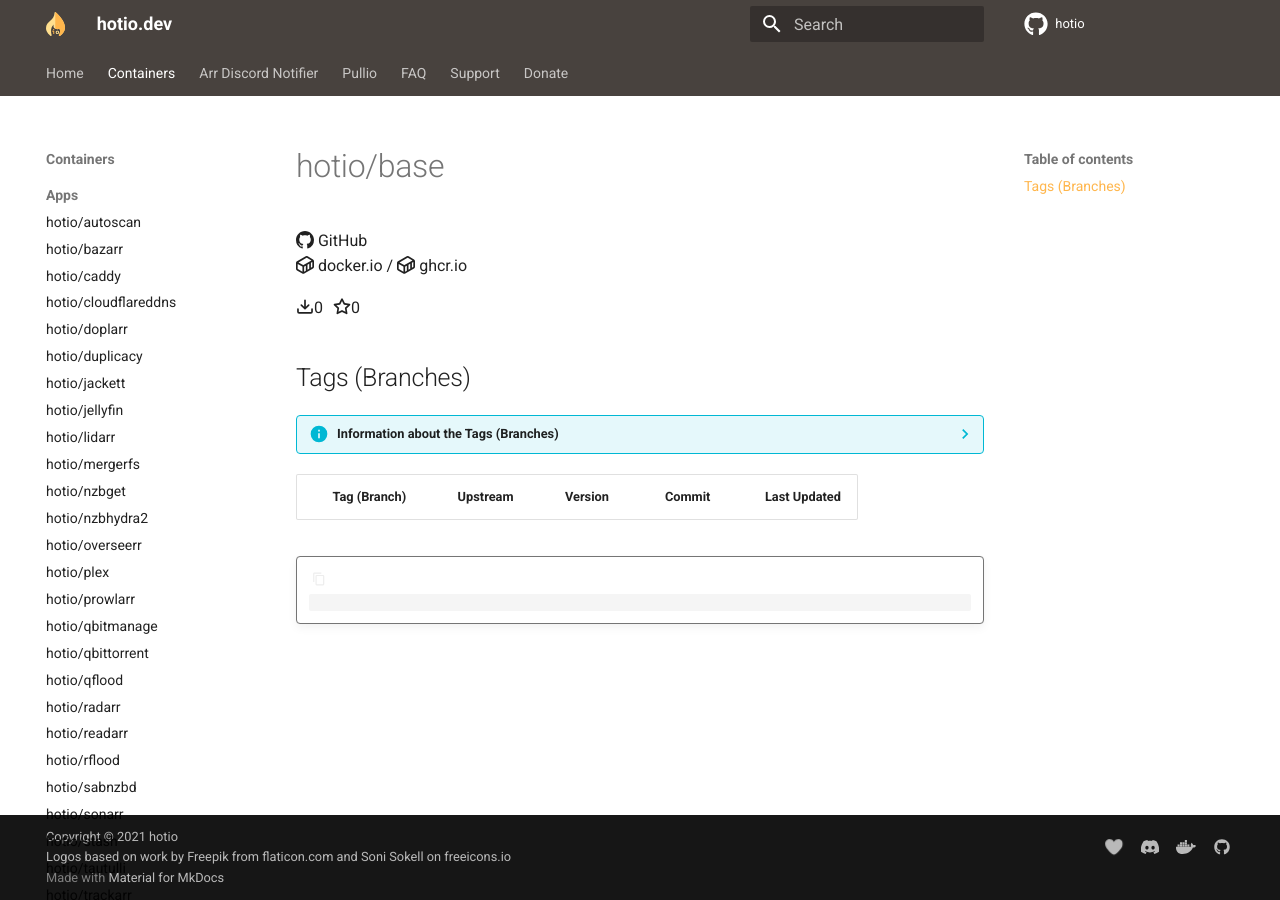
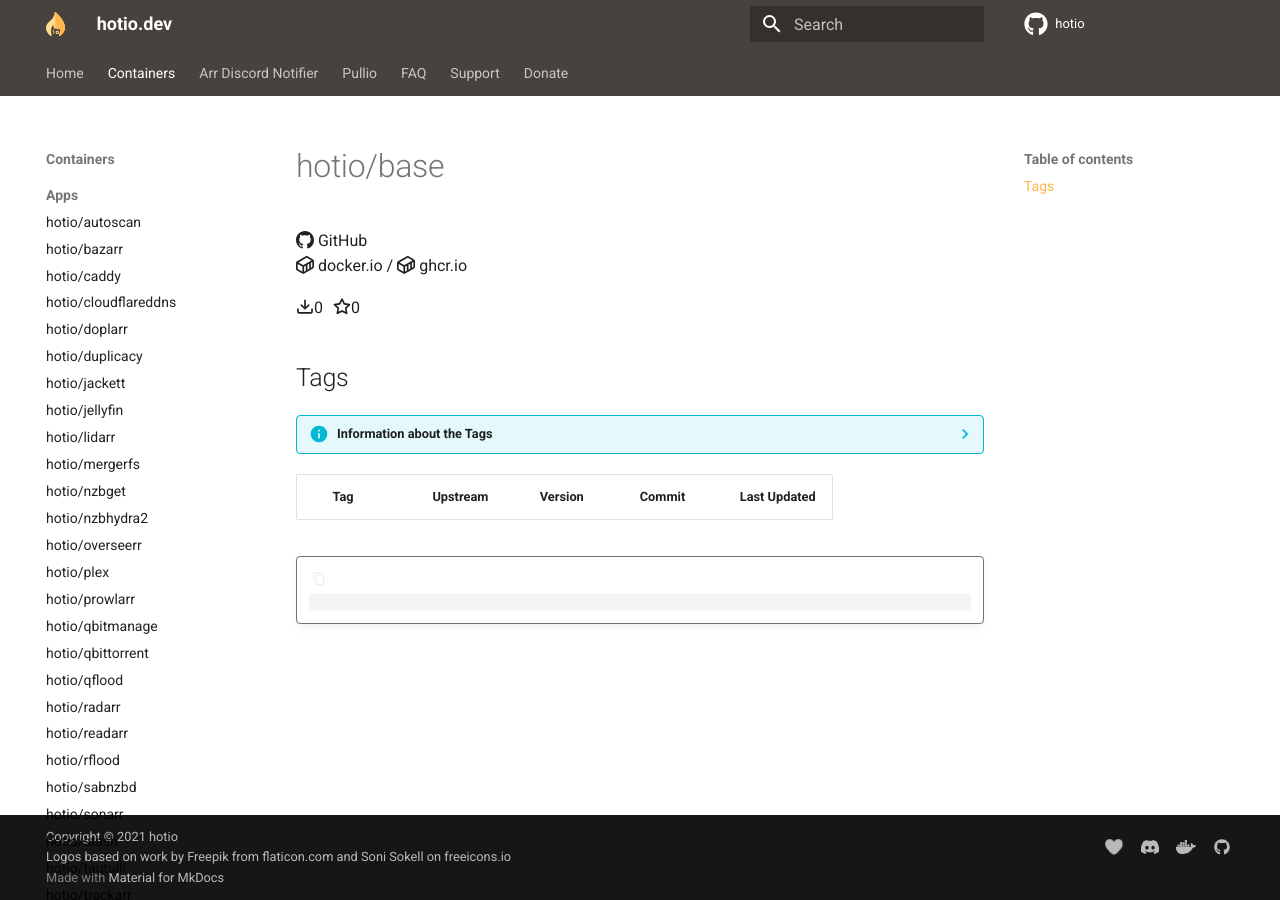
Before and after one commit to hotio/website, an MkDocs documentation site: the page built from docs/containers/base.md, in a window 1280 px wide. Built offline with MkDocs 1.6.1 and Material for MkDocs 9.7.7, drawn with Linux system fonts in a browser that asks for light colours.

Commit message:
update info again

```diff
--- a/includes/tags.md
+++ b/includes/tags.md
@@ -1,12 +1,12 @@
-## Tags (Branches)
+## Tags
 
-??? info "Information about the Tags (Branches)"
+??? info "Information about the Tags"
 
-    The following table reflects the current state of the Git repository. The docker repository is mainly in sync, unless builds fail or commits are pushed for which no builds are started. You can click on the tag (branch) name to go to its source on GitHub, clicking the commit sha brings you to the exact source of that commit.
+    The following table reflects the current state of the Git repository. The docker repository is mainly in sync, unless builds fail or commits are pushed for which no builds are started. You can click on the tag's name to go to its corresponding branch on GitHub, clicking the commit sha brings you to the exact source of that commit.
 
 <table id= "tags-table">
   <thead>
-    <th style="white-space:nowrap;"><span class="twemoji"><svg xmlns="http://www.w3.org/2000/svg" xmlns:xlink="http://www.w3.org/1999/xlink" aria-hidden="true" focusable="false" width="1em" height="1em" style="-ms-transform: rotate(360deg); -webkit-transform: rotate(360deg); transform: rotate(360deg);" preserveAspectRatio="xMidYMid meet" viewBox="0 0 16 16"><path fill-rule="evenodd" d="M2.5 7.775V2.75a.25.25 0 0 1 .25-.25h5.025a.25.25 0 0 1 .177.073l6.25 6.25a.25.25 0 0 1 0 .354l-5.025 5.025a.25.25 0 0 1-.354 0l-6.25-6.25a.25.25 0 0 1-.073-.177zm-1.5 0V2.75C1 1.784 1.784 1 2.75 1h5.025c.464 0 .91.184 1.238.513l6.25 6.25a1.75 1.75 0 0 1 0 2.474l-5.026 5.026a1.75 1.75 0 0 1-2.474 0l-6.25-6.25A1.75 1.75 0 0 1 1 7.775zM6 5a1 1 0 1 0 0 2a1 1 0 0 0 0-2z" fill="#626262"/></svg></span>Tag (Branch)</th>
+    <th style="white-space:nowrap;"><span class="twemoji"><svg xmlns="http://www.w3.org/2000/svg" xmlns:xlink="http://www.w3.org/1999/xlink" aria-hidden="true" focusable="false" width="1em" height="1em" style="-ms-transform: rotate(360deg); -webkit-transform: rotate(360deg); transform: rotate(360deg);" preserveAspectRatio="xMidYMid meet" viewBox="0 0 16 16"><path fill-rule="evenodd" d="M2.5 7.775V2.75a.25.25 0 0 1 .25-.25h5.025a.25.25 0 0 1 .177.073l6.25 6.25a.25.25 0 0 1 0 .354l-5.025 5.025a.25.25 0 0 1-.354 0l-6.25-6.25a.25.25 0 0 1-.073-.177zm-1.5 0V2.75C1 1.784 1.784 1 2.75 1h5.025c.464 0 .91.184 1.238.513l6.25 6.25a1.75 1.75 0 0 1 0 2.474l-5.026 5.026a1.75 1.75 0 0 1-2.474 0l-6.25-6.25A1.75 1.75 0 0 1 1 7.775zM6 5a1 1 0 1 0 0 2a1 1 0 0 0 0-2z" fill="#626262"/></svg></span>Tag</th>
     <th style="white-space:nowrap;"><span class="twemoji"><svg xmlns="http://www.w3.org/2000/svg" xmlns:xlink="http://www.w3.org/1999/xlink" aria-hidden="true" focusable="false" width="1em" height="1em" style="-ms-transform: rotate(360deg); -webkit-transform: rotate(360deg); transform: rotate(360deg);" preserveAspectRatio="xMidYMid meet" viewBox="0 0 16 16"><path fill-rule="evenodd" d="M3.22 9.78a.75.75 0 0 1 0-1.06l4.25-4.25a.75.75 0 0 1 1.06 0l4.25 4.25a.75.75 0 0 1-1.06 1.06L8 6.06L4.28 9.78a.75.75 0 0 1-1.06 0z" fill="#626262"/></svg></span>Upstream</th>
     <th style="white-space:nowrap;"><span class="twemoji"><svg xmlns="http://www.w3.org/2000/svg" xmlns:xlink="http://www.w3.org/1999/xlink" aria-hidden="true" focusable="false" width="1em" height="1em" style="-ms-transform: rotate(360deg); -webkit-transform: rotate(360deg); transform: rotate(360deg);" preserveAspectRatio="xMidYMid meet" viewBox="0 0 16 16"><path fill-rule="evenodd" d="M7.75 14A1.75 1.75 0 0 1 6 12.25v-8.5C6 2.784 6.784 2 7.75 2h6.5c.966 0 1.75.784 1.75 1.75v8.5A1.75 1.75 0 0 1 14.25 14h-6.5zm-.25-1.75c0 .138.112.25.25.25h6.5a.25.25 0 0 0 .25-.25v-8.5a.25.25 0 0 0-.25-.25h-6.5a.25.25 0 0 0-.25.25v8.5zM4.9 3.508a.75.75 0 0 1-.274 1.025a.25.25 0 0 0-.126.217v6.5a.25.25 0 0 0 .126.217a.75.75 0 0 1-.752 1.298A1.75 1.75 0 0 1 3 11.25v-6.5c0-.649.353-1.214.874-1.516a.75.75 0 0 1 1.025.274zM1.625 5.533a.75.75 0 1 0-.752-1.299A1.75 1.75 0 0 0 0 5.75v4.5c0 .649.353 1.214.874 1.515a.75.75 0 1 0 .752-1.298a.25.25 0 0 1-.126-.217v-4.5a.25.25 0 0 1 .126-.217z" fill="#626262"/></svg></span>Version</th>
     <th style="white-space:nowrap;"><span class="twemoji"><svg xmlns="http://www.w3.org/2000/svg" xmlns:xlink="http://www.w3.org/1999/xlink" aria-hidden="true" focusable="false" width="1em" height="1em" style="-ms-transform: rotate(360deg); -webkit-transform: rotate(360deg); transform: rotate(360deg);" preserveAspectRatio="xMidYMid meet" viewBox="0 0 16 16"><path fill-rule="evenodd" d="M10.5 7.75a2.5 2.5 0 1 1-5 0a2.5 2.5 0 0 1 5 0zm1.43.75a4.002 4.002 0 0 1-7.86 0H.75a.75.75 0 1 1 0-1.5h3.32a4.001 4.001 0 0 1 7.86 0h3.32a.75.75 0 1 1 0 1.5h-3.32z" fill="#626262"/></svg></span>Commit</th>
```
